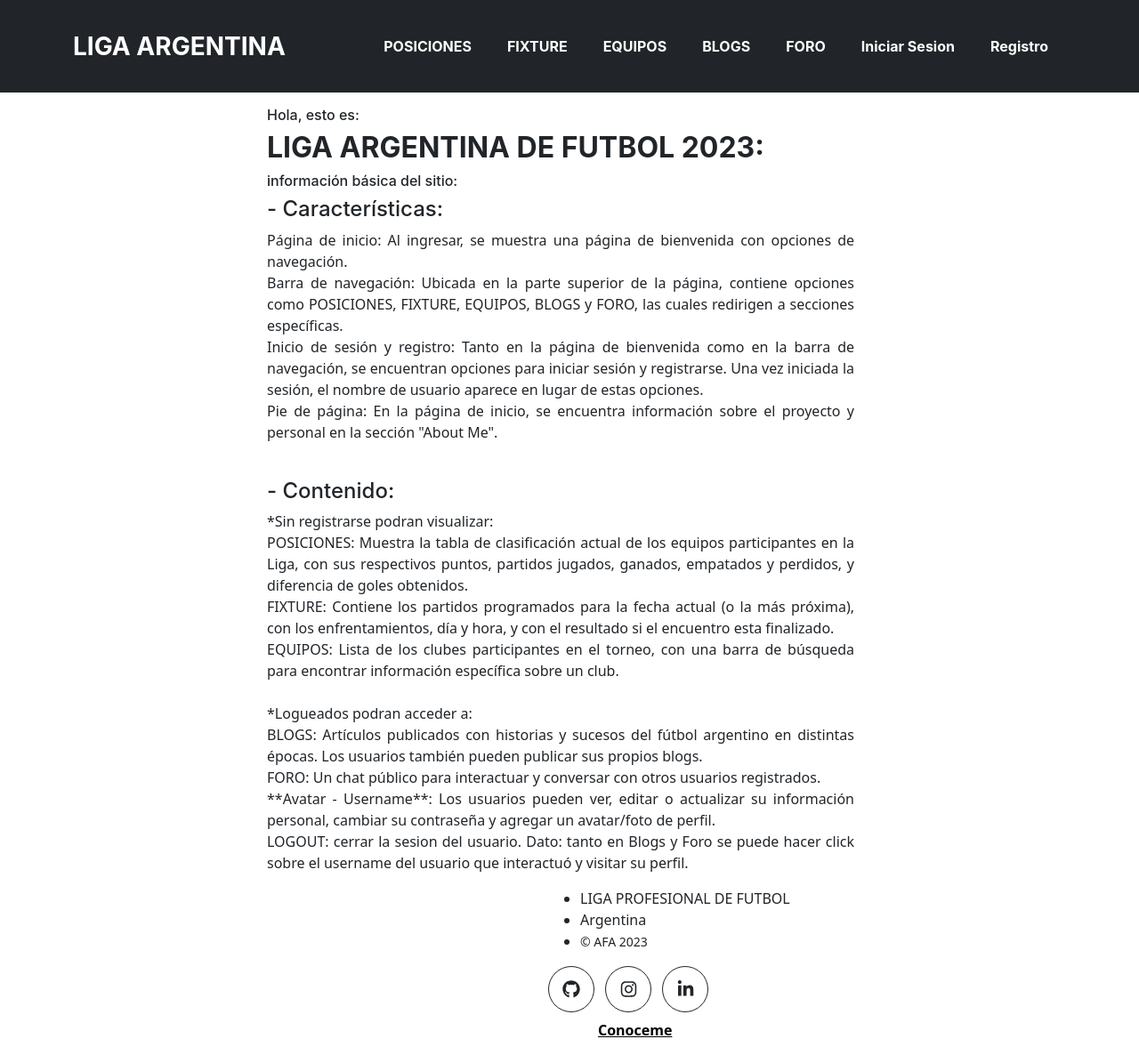
After one commit to FabianFrias25/ProyectoFinalFriasFabian, a Django app: page /AppFutbolArg/infoextra/ in a window 1280 px wide. The commit adds this page. Shown: the whole page at 89% size. Run offline with Django 4.2, Linux system fonts and the light colour scheme; some libraries are stand-ins or nearby versions; some web fonts are replaced.

Commit message:
Editadno Info y +

```diff
--- a/AppFutbolArg/templates/AppFutbolArg/Inicio.html
+++ b/AppFutbolArg/templates/AppFutbolArg/Inicio.html
@@ -81,8 +81,8 @@
                     </div>
                     <!-- Footer About Text-->
                     <div class="col-lg-4">
-                        <h4 class="mb-4">CONTACTO:</h4>
-                        <p class="pre-wrap lead mb-0">fabianoscarfrias@gmai.com</p>
+                        <h4 class="mb-4">INFO EXTRA</h4>
+                        <p class="pre-wrap lead mb-0"><a href="{% url 'readmeinfo' %}" style="color: white">Readme</a></p>
                     </div>
                 </div>
             </div>
--- a/AppFutbolArg/templates/AppFutbolArg/Perfil/aboutme.html
+++ b/AppFutbolArg/templates/AppFutbolArg/Perfil/aboutme.html
@@ -22,7 +22,6 @@
                    A la par estudio "Seguridad Informatica", pero a lo que apunto es trabajar de Desarrollador, <br>
                    primero de sitos web, y luego de Software. Gracias por leerme. <br>
                    Me encanta el futbol, es por eso que el sitio se trata de esto.
-
                 </p>
                 <ul class="list basic_info">
                     <li><a><i class="lnr lnr-envelope"></i> fabianoscarfrias@gmail.com</a></li>
@@ -32,7 +31,8 @@
                 <ul>
                     <a class="btn btn-outline-dark btn-social mx-1" href="https://github.com/FabianFrias25/"><i class="fab fa-github"></i></a>
                     <a class="btn btn-outline-dark btn-social mx-1" href="https://www.instagram.com/fabian_frias_rc/"><i class="fab fa-fw fa-instagram"></i></a>
-                    <a class="btn btn-outline-dark btn-social mx-1" href="https://www.linkedin.com/in/fabian-oscar-frias-5533481b5/"><i class="fab fa-fw fa-linkedin-in"></i></a>
+                    <a class="btn btn-outline-dark btn-social mx-1" href="https://www.linkedin.com/in/fabian-oscar-frias-5533481b5/"><i class="fab fa-fw fa-linkedin-in"></i></a><br>
+                    <a href="{% url 'readmeinfo' %}" style="color: black; font-weight: bold;">Lee sobre la pagina</a>
                 </ul>
             </div>
     </div>
--- /dev/null
+++ b/AppFutbolArg/templates/AppFutbolArg/readme.html
@@ -0,0 +1,47 @@
+{% extends "AppFutbolArg/Inicio.html" %}
+{% load static %}
+{% load humanize %}
+
+<title>{% block title %} Conoce la pagina {% endblock %}</title>
+
+{% block contenidoQueCambia %}
+<div class="containter margenPosiciones" style="margin-top: 120px; width: 75%;">
+    <div class="BlogsLeer">
+        <div class="info_text" style="margin-left: 300px; text-align: justify;">
+            <h6>Hola, esto es: </h6>
+            <h2 style="font-weight: bold;">LIGA ARGENTINA DE FUTBOL 2023:</h2>
+            <h6>información básica del sitio:</h6>
+            <h4>- Características:</h4>
+            <p>Página de inicio: Al ingresar, se muestra una página de bienvenida con opciones de navegación.<br>
+                Barra de navegación: Ubicada en la parte superior de la página, contiene opciones como POSICIONES, FIXTURE, EQUIPOS, BLOGS y FORO, las cuales redirigen a secciones específicas. <br>
+                Inicio de sesión y registro: Tanto en la página de bienvenida como en la barra de navegación, se encuentran opciones para iniciar sesión y registrarse.
+                Una vez iniciada la sesión, el nombre de usuario aparece en lugar de estas opciones. <br>
+                Pie de página: En la página de inicio, se encuentra información sobre el proyecto y personal en la sección "About Me".</p>
+                <br>
+            <h4>- Contenido: </h4>
+            <p>*Sin registrarse podran visualizar: <br>
+                POSICIONES: Muestra la tabla de clasificación actual de los equipos participantes en la Liga, con sus respectivos puntos, partidos jugados, ganados, empatados y perdidos, y diferencia de goles obtenidos.<br>
+                FIXTURE: Contiene los partidos programados para la fecha actual (o la más próxima), con los enfrentamientos, día y hora, y con el resultado si el encuentro esta finalizado.<br>
+                EQUIPOS: Lista de los clubes participantes en el torneo, con una barra de búsqueda para encontrar información específica sobre un club.<br>
+                <br>
+                *Logueados podran acceder a:<br>
+                BLOGS: Artículos publicados con historias y sucesos del fútbol argentino en distintas épocas. Los usuarios también pueden publicar sus propios blogs.<br>
+                FORO: Un chat público para interactuar y conversar con otros usuarios registrados. <br>
+                **Avatar - Username**: Los usuarios pueden ver, editar o actualizar su información personal, cambiar su contraseña y agregar un avatar/foto de perfil.<br>
+                LOGOUT: cerrar la sesion del usuario.
+                Dato: tanto en Blogs y Foro se puede hacer click sobre el username del usuario que interactuó y visitar su perfil.</p>
+            <ul style="margin-left:320px;">
+                <li><a><i class="lnr lnr-envelope"></i> LIGA PROFESIONAL DE FUTBOL</a></li>
+                <li><a><i class="lnr lnr-home"></i>Argentina</a></li>
+                <li><a><i class="lnr lnr-home"></i><small class="pre-wrap">© AFA 2023 </small></a></li>
+            </ul>
+            <ul style="margin-left:280px;">
+                <a class="btn btn-outline-dark btn-social mx-1" href="https://github.com/FabianFrias25/"><i class="fab fa-github"></i></a>
+                <a class="btn btn-outline-dark btn-social mx-1" href="https://www.instagram.com/fabian_frias_rc/"><i class="fab fa-fw fa-instagram"></i></a>
+                <a class="btn btn-outline-dark btn-social mx-1" href="https://www.linkedin.com/in/fabian-oscar-frias-5533481b5/"><i class="fab fa-fw fa-linkedin-in"></i></a><br>
+                <a href="{% url 'AboutMe' %}" style="color: black; margin-left: 60px; font-weight: bold;">Conoceme</a>
+            </ul>
+        </div>
+    </div>
+</div>
+{% endblock %}
--- a/AppFutbolArg/urls.py
+++ b/AppFutbolArg/urls.py
@@ -21,5 +21,6 @@ urlpatterns = [
     path('perfil/cambiarAvatar/', editAvatar, name="editAvatar"),
     path('perfil/changePassword/', changePassword, name="changePassword"),
     path('logout/', LogoutView.as_view(template_name='AppFutbolArg/login.html'), name="logout"),
-    path('aboutme/', aboutme, name="AboutMe")
+    path('aboutme/', aboutme, name="AboutMe"),
+    path('infoextra/', readmeinfo, name="readmeinfo"),
 ]
--- a/AppFutbolArg/views.py
+++ b/AppFutbolArg/views.py
@@ -63,7 +63,6 @@ def registro(request):
         return render(request, 'AppFutbolArg/registro.html', {'form': form})
 
 
-
 def ver_login(request):
     if request.user.is_authenticated:
         return redirect('Inicio')
@@ -79,8 +78,6 @@ def ver_login(request):
                 return render(request, 'AppFutbolArg/login.html', {'error': 'Nombre de usuario o contraseña '
                                                                             'incorrectos.'})
         return render(request, 'AppFutbolArg/login.html')
-
-
 
 
 @login_required
@@ -259,3 +256,7 @@ def eliminar_blog(request, blog_id):
 
 def aboutme(request):
     return render(request, 'AppFutbolArg/Perfil/aboutme.html')
+
+
+def readmeinfo(request):
+    return render(request, 'AppFutbolArg/readme.html')
```
